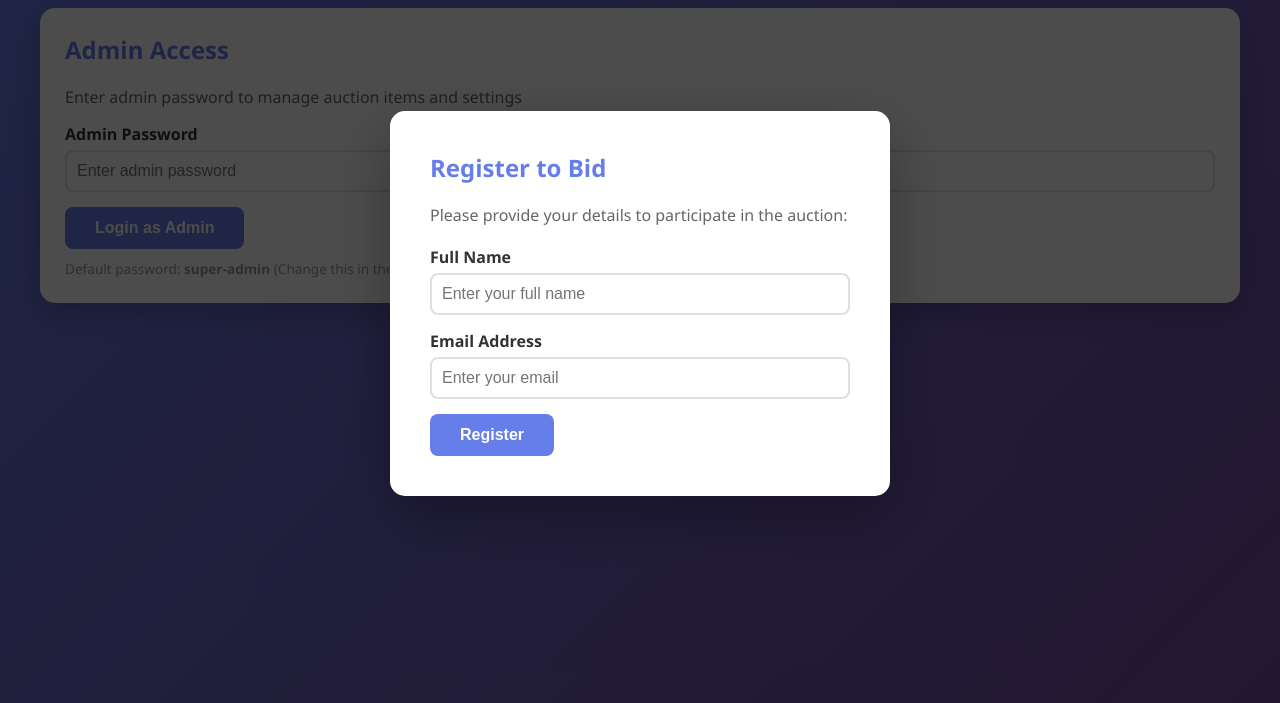
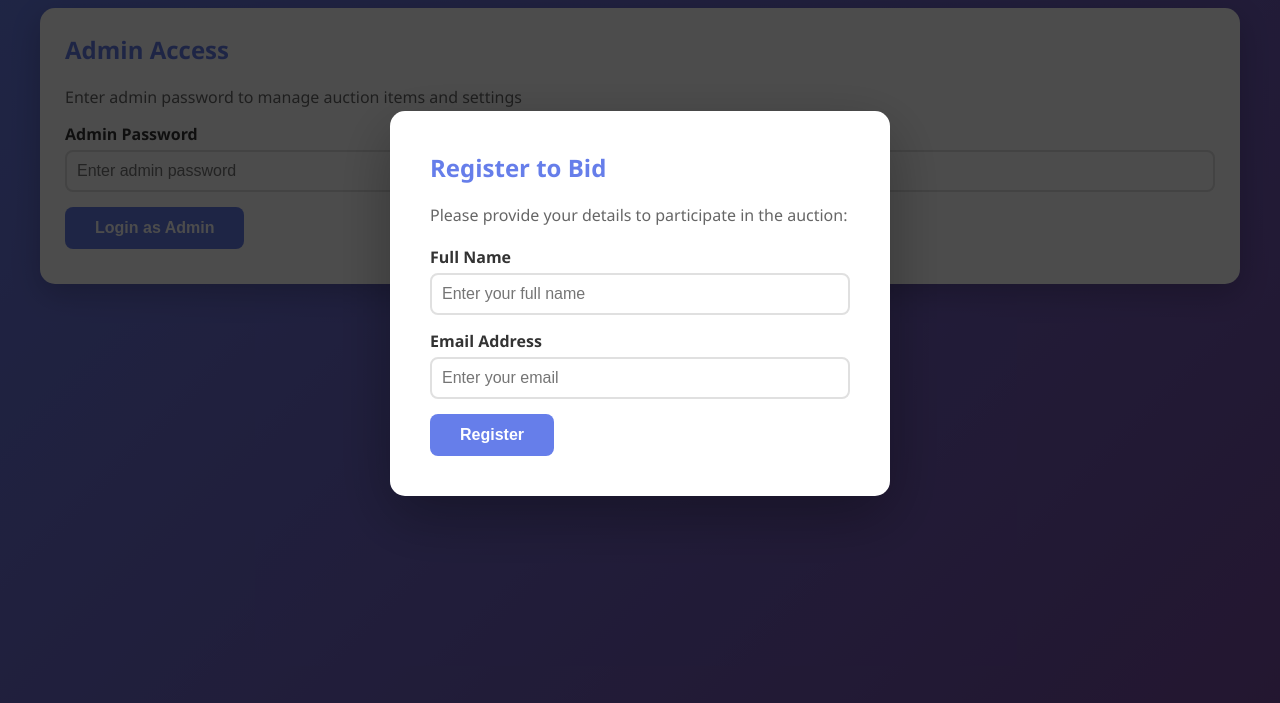
Before and after one commit to man-sammy/gdx-auction, a plain HTML site: page auction_system.html in a window 1280 px wide. Shown: the part 97-800 px from the top of the page. Drawn offline with Linux system fonts and the light colour scheme.

Commit message:
Add files via upload
Updated version, includes admin-only functions

```diff
--- a/auction_system.html
+++ b/auction_system.html
@@ -292,7 +292,7 @@
             </div>
             <button class="btn" onclick="loginAdmin()">Login as Admin</button>
             <p style="color: #999; font-size: 0.85em; margin-top: 10px;">
-                Default password: <strong>super-admin</strong> (Change this in the code)
+                <!-- Default password: <strong>super-admin</strong> (Change this in the code) -->
             </p>
         </div>
 
```
